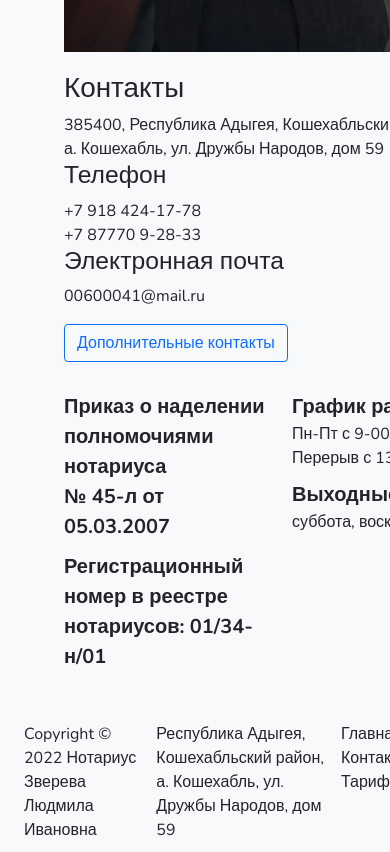
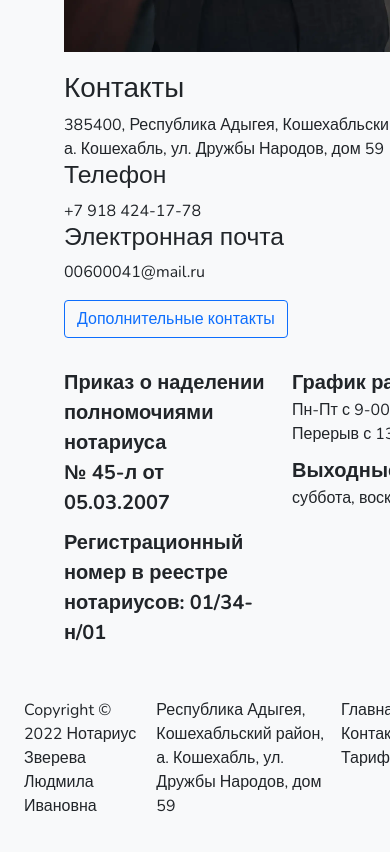
Before and after one commit to theDeemoonn/Notary, a React (Create React App) app: page /contact in a window 390 px wide. Shown: the part 696-1548 px from the top of the page. After the commit the page ends 1524 px from the top, so only its background shows below. Built offline with nearby package versions, Linux system fonts and the light colour scheme.

Commit message:
phone number edit

```diff
--- a/src/layout/contact/contact.tsx
+++ b/src/layout/contact/contact.tsx
@@ -42,7 +42,6 @@ export default function Contact() {
                                 <div className="contact__container__content__item">
                                     <h2>Телефон</h2>
                                     <a className='link' href='tel:+79184241778'>+7 918 424-17-78</a> <br/>
-                                    <a className='link' href='tel:+78777092833'>+7 87770 9-28-33</a>
                                 </div>
                                 <div className="contact__container__content__item">
                                     <h2>Электронная почта</h2>
```
